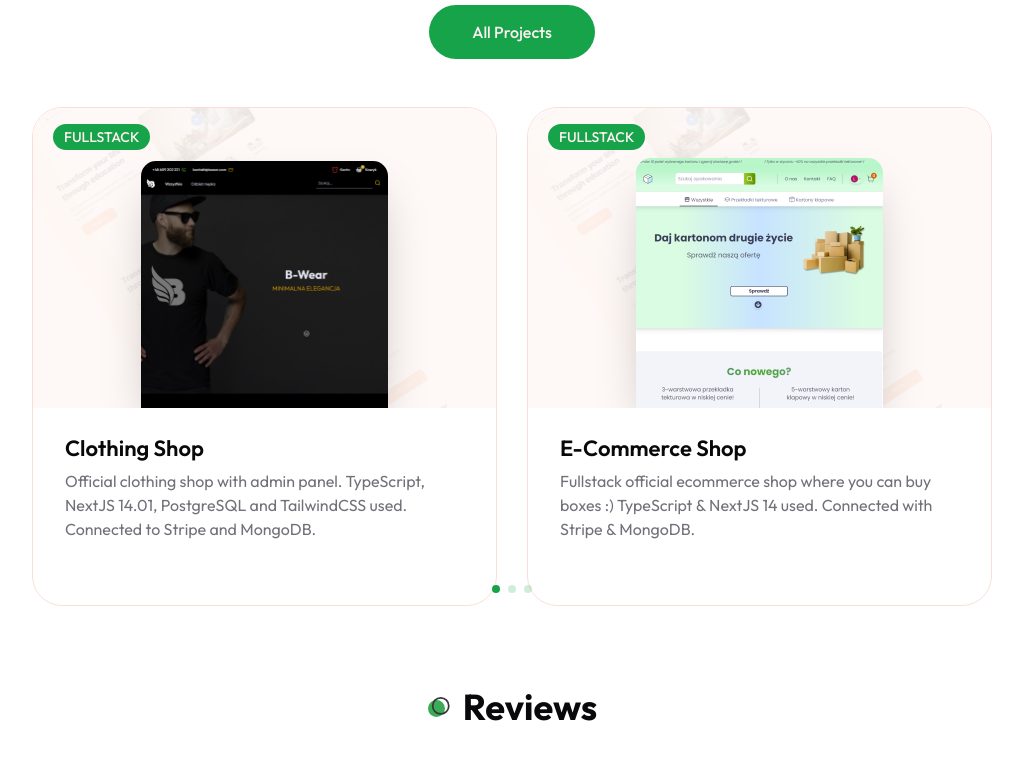
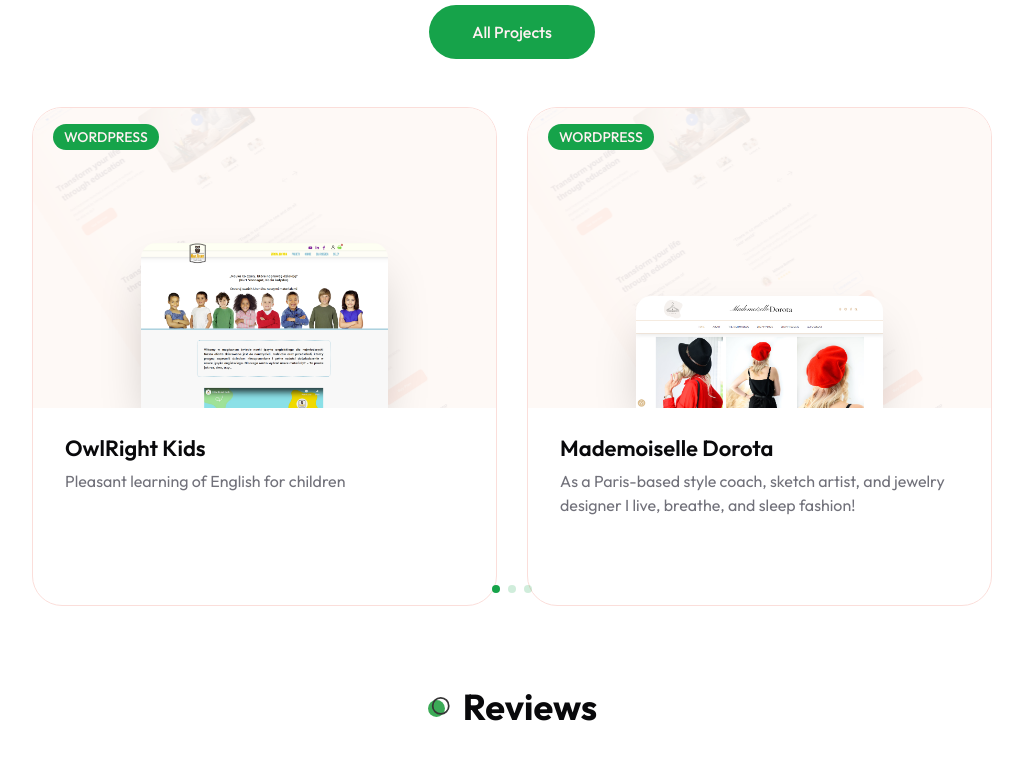
Before and after one commit to Cinamon88/new_portfolio_24, a Next.js app: page /en in a window 1280 px wide. Shown: the part 3240-4015 px from the top of the page, without its empty margins (128-1151 px from the left). Built offline with nearby package versions, Linux system fonts and the light colour scheme.

Commit message:
fix add new projects

```diff
--- a/messages/en.json
+++ b/messages/en.json
@@ -64,7 +64,17 @@
       "project_name4": "Online Shop",
       "project_desc4": "Online shop where you can buy boxes :) React & NextJS 12 used. Connected with Stripe & Sanity.",
       "project_name5": "Clothing Shop",
-      "project_desc5": "Official clothing shop with admin panel. TypeScript, NextJS 14.01, PostgreSQL and TailwindCSS used. Connected to Stripe and MongoDB."
+      "project_desc5": "Official clothing shop with admin panel. TypeScript, NextJS 14.01, PostgreSQL and TailwindCSS used. Connected to Stripe and MongoDB.",
+      "project_name6": "OwlRight Kids",
+      "project_desc6": "Pleasant learning of English for children",
+      "project_name7": "Mademoiselle Dorota",
+      "project_desc7": "As a Paris-based style coach, sketch artist, and jewelry designer I live, breathe, and sleep fashion!",
+      "project_name8": "Pogotowie Techniczne 24H",
+      "project_desc8": "We are a leader in comprehensive property technical services, operating in the market for 14 years.",
+      "project_name9": "Chemlogika",
+      "project_desc9": "The most enjoyable high school chemistry course!",
+      "project_name10": "JJR Window Cleaner",
+      "project_desc10": "Your friendly, local window cleaning specialist."
     },
 
     "Reviews": {
@@ -92,6 +102,16 @@
       "project_desc4": "Online shop where you can buy boxes :) React & NextJS 12 used. Connected with Stripe & Sanity.",
       "project_name5": "Clothing Shop",
       "project_desc5": "Official clothing shop with admin panel. TypeScript, NextJS 14.01, PostgreSQL and TailwindCSS used. Connected to Stripe and MongoDB.",
+      "project_name6": "OwlRight Kids",
+      "project_desc6": "Pleasant learning of English for children",
+      "project_name7": "Mademoiselle Dorota",
+      "project_desc7": "As a Paris-based style coach, sketch artist, and jewelry designer I live, breathe, and sleep fashion!",
+      "project_name8": "Pogotowie Techniczne 24H",
+      "project_desc8": "We are a leader in comprehensive property technical services, operating in the market for 14 years.",
+      "project_name9": "Chemlogika",
+      "project_desc9": "The most enjoyable high school chemistry course!",
+      "project_name10": "JJR Window Cleaner",
+      "project_desc10": "Your friendly, local window cleaning specialist.",
       "category": "All Projects",
       "category_tm": "Team Projects"
     },
--- a/messages/pl.json
+++ b/messages/pl.json
@@ -64,7 +64,17 @@
       "project_name4": "Sklep Online",
       "project_desc4": "Sklep internetowy w którym można kupić pudełka :) Użyto React & NextJS 12. Połączony ze Stripe & Sanity.",
       "project_name5": "Sklep Odzieżowy",
-      "project_desc5": "Oficjalny sklep odzieżowy z panelem admina. Wykorzystano TypeScript, NextJS 14.01, PostgreSQL oraz TailwindCSS. Połączony ze Stripe i MongoDB."
+      "project_desc5": "Oficjalny sklep odzieżowy z panelem admina. Wykorzystano TypeScript, NextJS 14.01, PostgreSQL oraz TailwindCSS. Połączony ze Stripe i MongoDB.",
+      "project_name6": "OwlRight Kids",
+      "project_desc6": "Przyjemna nauka angielskiego dla dzieci",
+      "project_name7": "Mademoiselle Dorota",
+      "project_desc7": "Jako stylista, artysta szkiców i projektant biżuterii z siedzibą w Paryżu, żyję, oddycham i śpię modą!",
+      "project_name8": "Pogotowie Techniczne 24H",
+      "project_desc8": "Jesteśmy liderem w kompleksowej obsłudze technicznej nieruchomości, działając na rynku od 14 lat.",
+      "project_name9": "Chemlogika",
+      "project_desc9": "Najprzyjemniejszy kurs maturalny z Chemii!",
+      "project_name10": "JJR Window Cleaner",
+      "project_desc10": "Twój przyjazny, lokalny specjalista od mycia okien."
     },
 
     "Reviews": {
@@ -92,6 +102,16 @@
       "project_desc4": "Sklep internetowy w którym można kupić pudełka :) Użyto React & NextJS 12. Połączony ze Stripe & Sanity.",
       "project_name5": "Sklep Odzieżowy",
       "project_desc5": "Oficjalny sklep odzieżowy z panelem admina. Wykorzystano TypeScript, NextJS 14.01, PostgreSQL oraz TailwindCSS. Połączony ze Stripe i MongoDB.",
+      "project_name6": "OwlRight Kids",
+      "project_desc6": "Przyjemna nauka angielskiego dla dzieci",
+      "project_name7": "Mademoiselle Dorota",
+      "project_desc7": "Jako stylista, artysta szkiców i projektant biżuterii z siedzibą w Paryżu, żyję, oddycham i śpię modą!",
+      "project_name8": "Pogotowie Techniczne 24H",
+      "project_desc8": "Jesteśmy liderem w kompleksowej obsłudze technicznej nieruchomości, działając na rynku od 14 lat.",
+      "project_name9": "Chemlogika",
+      "project_desc9": "Najprzyjemniejszy kurs maturalny z Chemii!",
+      "project_name10": "JJR Window Cleaner",
+      "project_desc10": "Twój przyjazny, lokalny specjalista od mycia okien.",
       "category": "Wszystkie Projekty",
       "category_tm": "Projekty Zespołowe"
 
--- a/package.json
+++ b/package.json
@@ -22,13 +22,13 @@
     "clsx": "^2.1.0",
     "framer-motion": "^11.0.3",
     "lucide-react": "^0.323.0",
-    "next": "14.1.0",
+    "next": "^14.2.13",
     "next-intl": "^3.7.0",
     "next-themes": "^0.2.1",
     "nodemailer": "^6.9.12",
-    "react": "^18",
+    "react": "^18.3.1",
     "react-countup": "^6.5.0",
-    "react-dom": "^18",
+    "react-dom": "^18.3.1",
     "react-hook-form": "^7.50.0",
     "react-hot-toast": "^2.4.1",
     "react-icons": "^5.0.1",
--- a/src/app/[locale]/projects/page.jsx
+++ b/src/app/[locale]/projects/page.jsx
@@ -14,6 +14,46 @@ const Projects = () => {
   const t = useTranslations("MyProjects");
 
   const projectData = [
+    {
+      image: "/work/owl.png",
+      category: "wordpress",
+      name: `${t("project_name6")}`,
+      description: `${t("project_desc6")}`,
+      link: "https://owlrightkids.com/",
+      github: '/',
+    },
+    {
+      image: "/work/mad.png",
+      category: "wordpress",
+      name: `${t("project_name7")}`,
+      description: `${t("project_desc7")}`,
+      link: "https://mademoiselledorota.com/",
+      github: '/',
+    },
+    {
+      image: "/work/pogotowie.png",
+      category: "wordpress",
+      name: `${t("project_name8")}`,
+      description: `${t("project_desc8")}`,
+      link: "https://pogotowietechniczne.eu/",
+      github: '/',
+    },
+    {
+      image: "/work/chemlogika.png",
+      category: "wordpress",
+      name: `${t("project_name9")}`,
+      description: `${t("project_desc9")}`,
+      link: "https://chemlogika.pl/",
+      github: '/',
+    },
+    {
+      image: "/work/jjr.png",
+      category: "wordpress",
+      name: `${t("project_name10")}`,
+      description: `${t("project_desc10")}`,
+      link: "https://jjrwindowsandgutters.co.uk/",
+      github: '/',
+    },
     {
       image: "/work/5.png",
       category: "fullstack",
@@ -40,7 +80,7 @@ const Projects = () => {
     },
     {
       image: "/work/3.png",
-      category: `${t("category_tm")}`,
+      category: `fullstack`,
       name: `${t("project_name3")}`,
       description: `${t("project_desc3")}`,
       link: "https://furnitureshop.cinamon88.repl.co",
@@ -53,47 +93,7 @@ const Projects = () => {
       description: `${t("project_desc4")}`,
       link: "https://ecopudelka-ecommerce.vercel.app/",
       github: "/",
-    },
-    {
-      image: '/work/owl.png',
-      category: 'wordpress',
-      name: 'OwlRight Kids',
-      description: 'Przyjemna nauka angielskiego dla dzieci',
-      link: 'https://owlrightkids.com/',
-      // github: '/',
-  },
-  {
-      image: '/work/mad.png',
-      category: 'wordpress',
-      name: 'Mademoiselle Dorota',
-      description: 'As a Paris-based style coach, sketch artist, and jewelry designer I live, breathe, and sleep fashion!',
-      link: 'https://mademoiselledorota.com/',
-      // github: '/',
-  },
-  {
-      image: '/work/pogotowie.png',
-      category: 'wordpress',
-      name: 'Pogotowie Techniczne 24H',
-      description: 'Jesteśmy liderem w kompleksowej obsłudze technicznej nieruchomości, działając na rynku od 14 lat.',
-      link: 'https://pogotowietechniczne.eu/',
-      // github: '/',
-  },
-  {
-      image: '/work/chemlogika.png',
-      category: 'wordpress',
-      name: 'Chemlogika',
-      description: 'Najprzyjemniejszy kurs maturalny z Chemii!',
-      link: 'https://chemlogika.pl/',
-      // github: '/',
-  },
-  {
-      image: '/work/jjr.png',
-      category: 'wordpress',
-      name: 'JJR Window Cleaner',
-      description: 'Your friendly, local window cleaning specialist.',
-      link: 'https://jjrwindowsandgutters.co.uk/',
-      // github: '/',
-  },
+    }
   ];
 
   const uniqueCategories = [
--- a/src/components/Hero.jsx
+++ b/src/components/Hero.jsx
@@ -48,7 +48,7 @@ const Hero = () => {
                     <Badge
                         containerStyles='absolute top-[87%] left-[3rem]'
                         icon={<RiTodoFill />}
-                        endCountNum={6}
+                        endCountNum={11}
                         // endCountText='k'
                         badgeText={t('badge2')}
                     />
--- a/src/components/Work.jsx
+++ b/src/components/Work.jsx
@@ -1,114 +1,112 @@
-'use client';
+"use client";
 
 import Link from "next/link";
 import { Button } from "./ui/button";
 import { Swiper, SwiperSlide } from "swiper/react";
-import { Pagination } from "swiper/modules"
+import { Pagination } from "swiper/modules";
 
-import 'swiper/css';
-import 'swiper/css/pagination';
+import "swiper/css";
+import "swiper/css/pagination";
 
 import ProjectCard from "./ProjectCard";
-import { useTranslations } from 'next-intl';
+import { useTranslations } from "next-intl";
+const url = "/projects"; // Default to empty string if undefined
 
 
 const Work = () => {
-
-    const t = useTranslations('Work');
+  const t = useTranslations("Work");
 
   const projectData = [
     {
-            image: '/work/5.png',
-            category: 'fullstack',
-            name: `${t('project_name5')}`,
-            description: `${t('project_desc5')}`,
-            link: 'https://www.bwearing.pl/',
+        image: "/work/owl.png",
+        category: "wordpress",
+        name: `${t("project_name6")}`,
+        description: `${t("project_desc6")}`,
+        link: "https://owlrightkids.com/",
         github: '/',
       },
       {
-            image: '/work/1.png',
-            category: 'fullstack',
-            name: `${t('project_name1')}`,
-            description: `${t('project_desc1')}`,
-            link: 'https://www.ecopudelka.pl/',
+        image: "/work/mad.png",
+        category: "wordpress",
+        name: `${t("project_name7")}`,
+        description: `${t("project_desc7")}`,
+        link: "https://mademoiselledorota.com/",
         github: '/',
       },
       {
-            image: '/work/2.png',
-            category: 'react js',
-            name: `${t('project_name2')}`,
-            description: `${t('project_desc2')}`,
-            link: 'https://3dportfolio-liard.vercel.app/',
-            github: 'https://github.com/Cinamon88/my_portfolio',
-        },
-        {
-            image: '/work/3.png',
-            category: 'team projects',
-            name: `${t('project_name3')}`,
-            description: `${t('project_desc3')}`,
-            link: 'https://furnitureshop.cinamon88.repl.co',
-            github: 'https://github.com/Cinamon88/FurnitureShop',
-        },
-        {
-            image: '/work/4.png',
-            category: 'next js',
-            name: `${t('project_name4')}`,
-            description: `${t('project_desc4')}`,
-            link: 'https://ecopudelka-ecommerce.vercel.app/',
+        image: "/work/pogotowie.png",
+        category: "wordpress",
+        name: `${t("project_name8")}`,
+        description: `${t("project_desc8")}`,
+        link: "https://pogotowietechniczne.eu/",
         github: '/',
       },
       {
-            image: '/work/owl.png',
-            category: 'wordpress',
-            name: 'OwlRight Kids',
-            description: 'Przyjemna nauka angielskiego dla dzieci',
-            link: 'https://owlrightkids.com/',
-            // github: '/',
+        image: "/work/chemlogika.png",
+        category: "wordpress",
+        name: `${t("project_name9")}`,
+        description: `${t("project_desc9")}`,
+        link: "https://chemlogika.pl/",
+        github: '/',
       },
       {
-            image: '/work/mad.png',
-            category: 'wordpress',
-            name: 'Mademoiselle Dorota',
-            description: 'As a Paris-based style coach, sketch artist, and jewelry designer I live, breathe, and sleep fashion!',
-            link: 'https://mademoiselledorota.com/',
-            // github: '/',
+        image: "/work/jjr.png",
+        category: "wordpress",
+        name: `${t("project_name10")}`,
+        description: `${t("project_desc10")}`,
+        link: "https://jjrwindowsandgutters.co.uk/",
+        github: '/',
       },
     {
-            image: '/work/pogotowie.png',
-            category: 'wordpress',
-            name: 'Pogotowie Techniczne 24H',
-            description: 'Jesteśmy liderem w kompleksowej obsłudze technicznej nieruchomości, działając na rynku od 14 lat.',
-            link: 'https://pogotowietechniczne.eu/',
-            // github: '/',
+      image: "/work/5.png",
+      category: "fullstack",
+      name: `${t("project_name5")}`,
+      description: `${t("project_desc5")}`,
+      link: "https://www.bwearing.pl/",
+      github: "/",
     },
     {
-            image: '/work/chemlogika.png',
-            category: 'wordpress',
-            name: 'Chemlogika',
-            description: 'Najprzyjemniejszy kurs maturalny z Chemii!',
-            link: 'https://chemlogika.pl/',
-            // github: '/',
+      image: "/work/1.png",
+      category: "fullstack",
+      name: `${t("project_name1")}`,
+      description: `${t("project_desc1")}`,
+      link: "https://www.ecopudelka.pl/",
+      github: "/",
     },
     {
-            image: '/work/jjr.png',
-            category: 'wordpress',
-            name: 'JJR Window Cleaner',
-            description: 'Your friendly, local window cleaning specialist.',
-            link: 'https://jjrwindowsandgutters.co.uk/',
-            // github: '/',
+      image: "/work/2.png",
+      category: "react js",
+      name: `${t("project_name2")}`,
+      description: `${t("project_desc2")}`,
+      link: "https://3dportfolio-liard.vercel.app/",
+      github: "https://github.com/Cinamon88/my_portfolio",
     },
-    ]
+    {
+      image: "/work/3.png",
+      category: "team projects",
+      name: `${t("project_name3")}`,
+      description: `${t("project_desc3")}`,
+      link: "https://furnitureshop.cinamon88.repl.co",
+      github: "https://github.com/Cinamon88/FurnitureShop",
+    },
+    {
+      image: "/work/4.png",
+      category: "next js",
+      name: `${t("project_name4")}`,
+      description: `${t("project_desc4")}`,
+      link: "https://ecopudelka-ecommerce.vercel.app/",
+      github: "/",
+    }
+  ];
 
   return (
     <section className="relative mt-20 mb-12 xl:mb-48">
       <div className="container mx-auto">
         <div className="max-w-[400px] mx-auto xl:mx-0 text-center xl:text-left mb-12 xl:h-[400px] flex flex-col justify-center items-center xl:items-start">
-                    <h2 className="section-title mb-4">{t('subheading')}</h2>
-                    <p className="subtitle mb-8">
-                        {t('desc')}
-                    </p>
-                    <Link href="/projects">
-                        <Button>{t('button')}</Button>
+          <h2 className="section-title mb-4">{t("subheading")}</h2>
+          <p className="subtitle mb-8">{t("desc")}</p>
+          <Link href={url}>
+            <Button>{t("button")}</Button>
           </Link>
         </div>
         <div className="xl:max-w-[1000px] xl:absolute right-0 top-0">
@@ -129,13 +127,13 @@ const Work = () => {
                 <SwiperSlide key={index}>
                   <ProjectCard project={project} />
                 </SwiperSlide>
-                            )
+              );
             })}
           </Swiper>
         </div>
       </div>
     </section>
-    )
-}
+  );
+};
 
-export default Work
+export default Work;
```
Also changed, not shown: 1 other file (tests, documents, lock files or other folders). Lines whose indentation alone changed are shown as unchanged.
